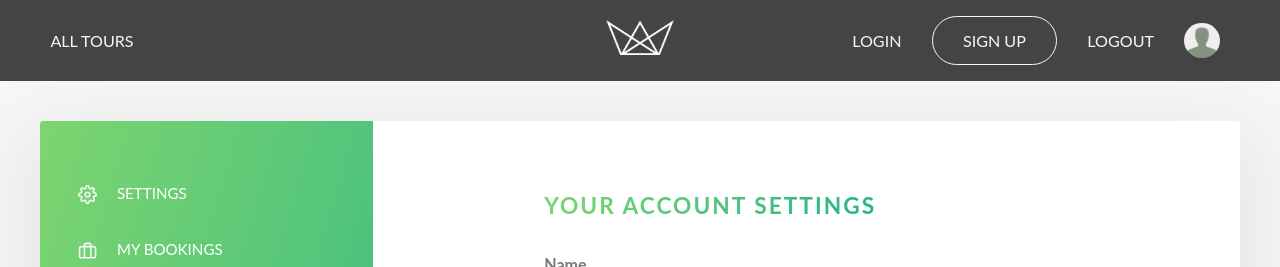
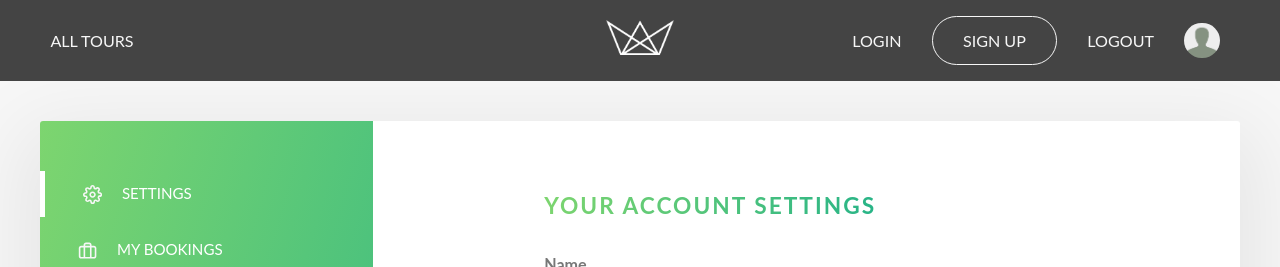
Before and after one commit to metodievmartin/ng-tours-mean-app, an Angular app: page /my-profile in a window 1280 px wide. Shown: the top 267 px of the page. Built offline with nearby package versions, Linux system fonts and the light colour scheme.

Commit message:
feat(component): styled active links in users module
Add routerLinkActive and styling to the side nav links in user-profile component

```diff
--- a/src/app/users/components/user-profile/side-nav/side-nav-item/side-nav-item.component.css
+++ b/src/app/users/components/user-profile/side-nav/side-nav-item/side-nav-item.component.css
@@ -5,7 +5,7 @@ li {
   transition: all 0.3s;
 }
 li:hover {
-  border-left: 4px solid #fff !important;
+  border-left: 5px solid #fff !important;
 }
 .side-nav--active a {
   -webkit-transform: translateX(-3px);
@@ -39,3 +39,7 @@ svg {
   fill: #f7f7f7;
   margin-right: 2rem;
 }
+
+.activeLink {
+  border-left: 5px solid #fff;
+}
--- a/src/app/users/components/user-profile/side-nav/side-nav-item/side-nav-item.component.html
+++ b/src/app/users/components/user-profile/side-nav/side-nav-item/side-nav-item.component.html
@@ -1,4 +1,4 @@
-<li class="side-nav--active">
+<li class="side-nav--active" routerLinkActive="activeLink" [routerLinkActiveOptions]="{exact: true}">
   <a [routerLink]="[url]">
     <svg>
       <use [attr.xlink:href]="[svgPath + svgSuffix]"></use>
```
Lines whose indentation alone changed are shown as unchanged.
